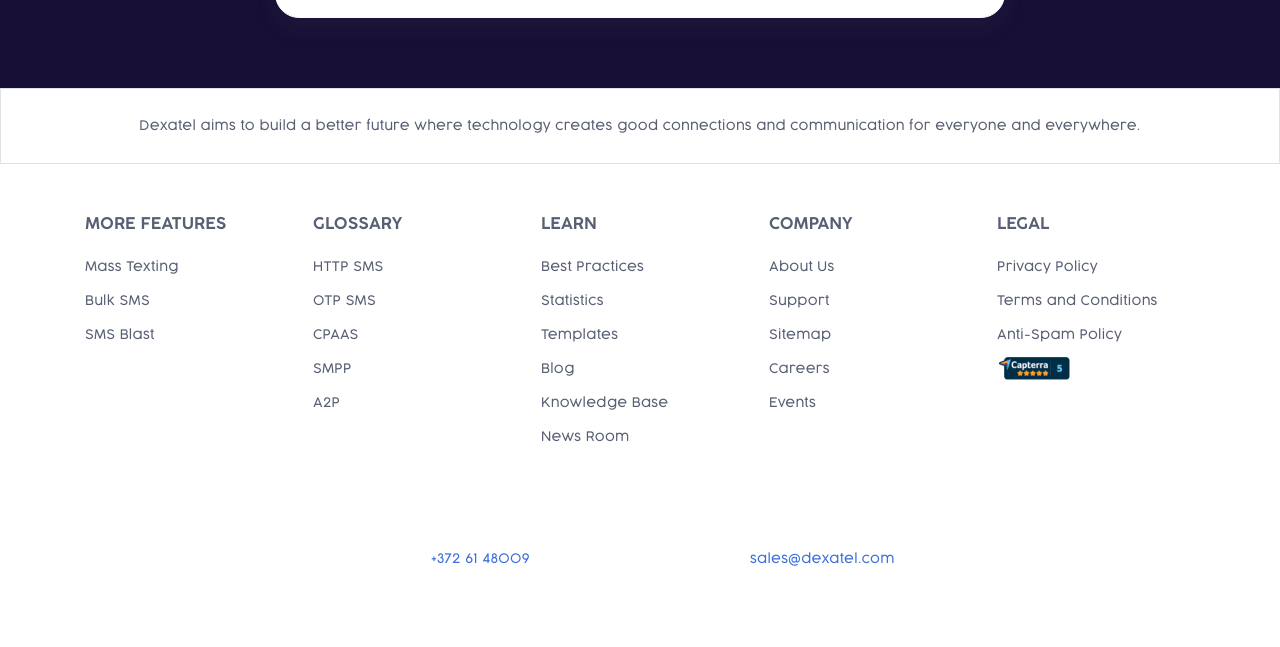
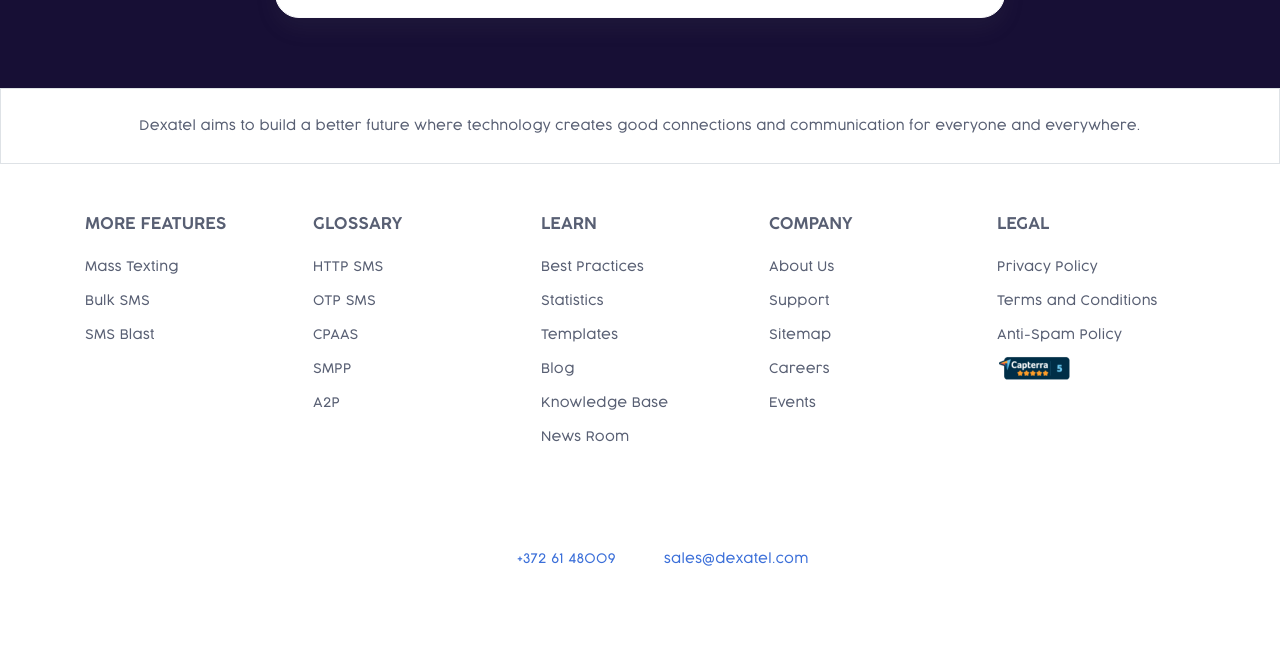
Before and after one commit to Hov26/dexatel, a website: page app/index.html in a window 1280 px wide. Shown: the part 6903-7550 px from the top of the page. Drawn offline with nearby package versions, Linux system fonts and the light colour scheme.

Commit message:
Fix: footer contact links

```diff
--- a/app/index.html
+++ b/app/index.html
@@ -575,10 +575,10 @@
         <div class="footer-bottom pt-5">
             <div class="container pb-5 pt-5">
                 <div class="row justify-content-between">
-                    <div class="col-5 text-left text-lg-right mr-md-4 ">
+                    <div class="col-6 text-left text-lg-right pr-lg-4">
                         <a class="fz-13 fw-light c-blue" href="tel:+3726148009">+372 61 48009</a>
                     </div>
-                    <div class="col-5 text-left ml-md-4 ">
+                    <div class="col-6 text-left pl-lg-4">
                         <a class="fz-13 fw-light c-blue" href="mailto:sales@dexatel.com">sales@dexatel.com</a>
                     </div>
                 </div>
```
